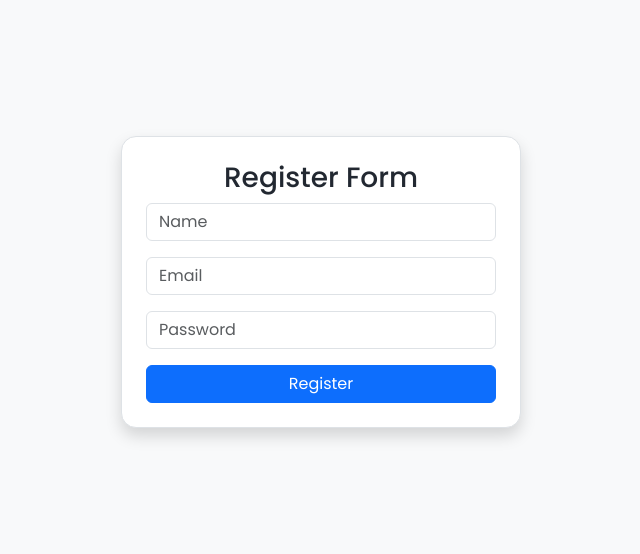
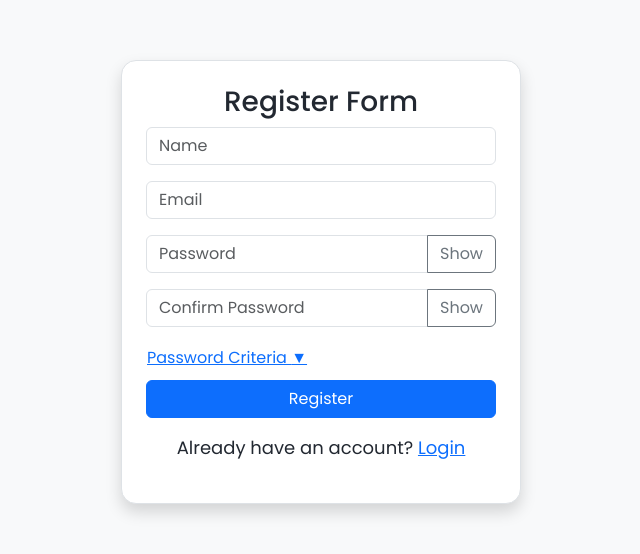
Before and after one commit to SadeedRahman1411/Mern-Healthcare, a React (Create React App) app in the folder client2/: page /register in a window 1280 px wide. Shown: the part 102-656 px from the top of the page, without its empty margins (319-959 px from the left). Built offline with nearby package versions, Linux system fonts and the light colour scheme.

Commit message:
password authentication

```diff
--- a/client2/src/pages/Register.js
+++ b/client2/src/pages/Register.js
@@ -1,5 +1,4 @@
-// Register.js (Frontend - Improved Error Handling)
-import React from "react";
+import React, { useState } from "react";
 import "bootstrap/dist/css/bootstrap.min.css";
 import axios from "axios";
 import { Link, useNavigate } from "react-router-dom";
@@ -9,35 +8,140 @@ import { showLoading, hideLoading } from "../redux/features/alertSlice";
 const Register = () => {
   const navigate = useNavigate();
   const dispatch = useDispatch();
+  const [error, setError] = useState(null);
+  const [loading, setLoading] = useState(false);
+  const [showCriteria, setShowCriteria] = useState(false);
+  const [showPassword, setShowPassword] = useState(false);
+  const [showConfirmPassword, setShowConfirmPassword] = useState(false);
+
+  const validatePassword = (password) => {
+    const minLength = password.length >= 8;
+    const hasUpperCase = /[A-Z]/.test(password);
+    const hasLowerCase = /[a-z]/.test(password);
+    const hasNumber = /[0-9]/.test(password);
+    const hasSpecialChar = /[!@#$%^&*]/.test(password);
+
+    if (!minLength) return "Password must be at least 8 characters long.";
+    if (!hasUpperCase) return "Password must include at least one uppercase letter.";
+    if (!hasLowerCase) return "Password must include at least one lowercase letter.";
+    if (!hasNumber) return "Password must include at least one number.";
+    if (!hasSpecialChar) return "Password must include at least one special character (!@#$%^&*).";
+
+    return null;
+  };
 
   const onSubmitHandler = async (event) => {
     event.preventDefault();
+    setError(null);
+
     const formData = new FormData(event.target);
     const values = Object.fromEntries(formData.entries());
+
+    values.name = values.name.trim();
+    values.email = values.email.trim();
+    values.password = values.password.trim();
+    values.confirmPassword = values.confirmPassword.trim();
+
+    const passwordError = validatePassword(values.password);
+    if (passwordError) {
+      setError(passwordError);
+      return;
+    }
+
+    if (values.password !== values.confirmPassword) {
+      setError("Passwords do not match.");
+      return;
+    }
+
     try {
+      setLoading(true);
       dispatch(showLoading());
       const res = await axios.post("/api/v1/user/register", values);
       dispatch(hideLoading());
+      setLoading(false);
       alert(res.data.message);
       if (res.data.success) navigate("/login");
     } catch (error) {
       dispatch(hideLoading());
-      alert(error.response?.data?.message || "Something Went Wrong");
+      setLoading(false);
+      setError(error.response?.data?.message || "Something went wrong");
     }
+  };
+
+  const handlePasswordChange = (event) => {
+    // Hide the password automatically after typing for 2 seconds
+    setTimeout(() => {
+      setShowPassword(false);
+      setShowConfirmPassword(false);
+    }, 2000);
   };
 
   return (
     <div className="container d-flex justify-content-center align-items-center vh-100">
       <div className="card p-4 shadow" style={{ width: "400px" }}>
         <h3 className="text-center">Register Form</h3>
+        {error && <div className="alert alert-danger">{error}</div>}
         <form onSubmit={onSubmitHandler}>
-          <input type="text" name="name" className="form-control mb-3" placeholder="Name" required />
-          <input type="email" name="email" className="form-control mb-3" placeholder="Email" required />
-          <input type="password" name="password" className="form-control mb-3" placeholder="Password" required />
-          <button type="submit" className="btn btn-primary w-100">Register</button>
+          <input type="text" name="name" className="form-control mb-3" placeholder="Name" required aria-label="Name" disabled={loading} />
+          <input type="email" name="email" className="form-control mb-3" placeholder="Email" required aria-label="Email" disabled={loading} />
+
+          <div className="input-group mb-3">
+            <input
+              type={showPassword ? "text" : "password"}
+              name="password"
+              className="form-control"
+              placeholder="Password"
+              required
+              aria-label="Password"
+              disabled={loading}
+              onChange={handlePasswordChange}  // Handle password change
+            />
+            <button type="button" className="btn btn-outline-secondary" onClick={() => setShowPassword(!showPassword)}>
+              {showPassword ? "Hide" : "Show"}
+            </button>
+          </div>
+
+          <div className="input-group mb-3">
+            <input
+              type={showConfirmPassword ? "text" : "password"}
+              name="confirmPassword"
+              className="form-control"
+              placeholder="Confirm Password"
+              required
+              aria-label="Confirm Password"
+              disabled={loading}
+              onChange={handlePasswordChange}  // Handle confirm password change
+            />
+            <button type="button" className="btn btn-outline-secondary" onClick={() => setShowConfirmPassword(!showConfirmPassword)}>
+              {showConfirmPassword ? "Hide" : "Show"}
+            </button>
+          </div>
+
+          <button type="button" className="btn btn-link p-0" onClick={() => setShowCriteria(!showCriteria)}>
+            Password Criteria {showCriteria ? "▲" : "▼"}
+          </button>
+          {showCriteria && (
+            <div className="alert alert-info mt-2">
+              <ul className="mb-0">
+                <li>At least 8 characters long</li>
+                <li>At least one uppercase letter</li>
+                <li>At least one lowercase letter</li>
+                <li>At least one number</li>
+                <li>At least one special character (!@#$%^&*)</li>
+              </ul>
+            </div>
+          )}
+
+          <button type="submit" className="btn btn-primary w-100 mt-2" disabled={loading}>
+            {loading ? "Registering..." : "Register"}
+          </button>
         </form>
+        <p className="text-center mt-3">
+          Already have an account? <Link to="/login">Login</Link>
+        </p>
       </div>
     </div>
   );
 };
+
 export default Register;
```
